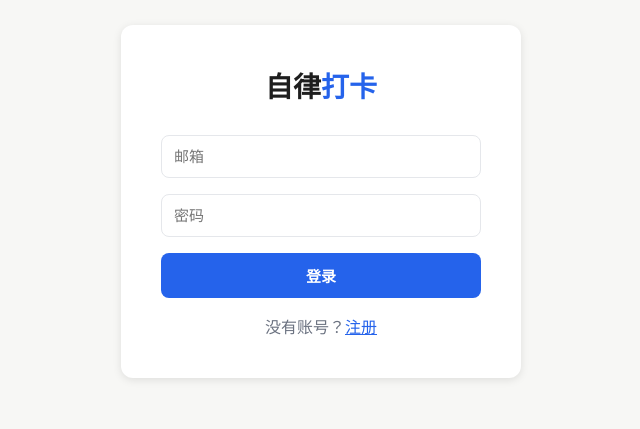
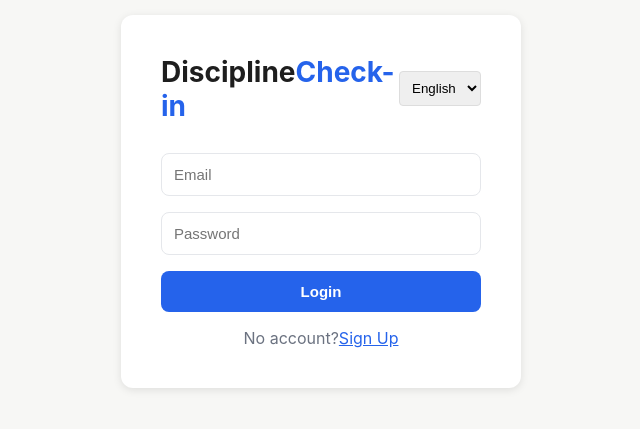
Before and after one commit to Maomingyuan/daily-discipline, a Vue app: page /auth in a window 1280 px wide. Shown: the part 199-628 px from the top of the page, without its empty margins (319-959 px from the left). Built offline with nearby package versions, Linux system fonts and the light colour scheme; no server answers.

Commit message:
fix: add i18n to auth page with language switcher

```diff
--- a/src/i18n/locales/en.json
+++ b/src/i18n/locales/en.json
@@ -20,5 +20,16 @@
   "toast.loginRequired": "Please login first",
   "toast.saveSuccess": "Saved successfully!",
   "toast.updateSuccess": "Updated successfully!",
-  "toast.saveFailed": "Save failed: "
+  "toast.saveFailed": "Save failed: ",
+  "auth.email": "Email",
+  "auth.password": "Password",
+  "auth.loginButton": "Login",
+  "auth.signupButton": "Sign Up",
+  "auth.loggingIn": "Logging in...",
+  "auth.signingUp": "Signing up...",
+  "auth.noAccount": "No account?",
+  "auth.hasAccount": "Already have an account?",
+  "auth.signupSuccess": "Sign up successful! Please check your email",
+  "auth.loginFailed": "Login failed: ",
+  "auth.signupFailed": "Sign up failed: "
 }
--- a/src/i18n/locales/zh.json
+++ b/src/i18n/locales/zh.json
@@ -20,5 +20,16 @@
   "toast.loginRequired": "请先登录后再保存记录",
   "toast.saveSuccess": "保存成功！",
   "toast.updateSuccess": "更新成功！",
-  "toast.saveFailed": "保存失败: "
+  "toast.saveFailed": "保存失败: ",
+  "auth.email": "邮箱",
+  "auth.password": "密码",
+  "auth.loginButton": "登录",
+  "auth.signupButton": "注册",
+  "auth.loggingIn": "登录中...",
+  "auth.signingUp": "注册中...",
+  "auth.noAccount": "没有账号？",
+  "auth.hasAccount": "已有账号？",
+  "auth.signupSuccess": "注册成功！请查收验证邮件",
+  "auth.loginFailed": "登录失败: ",
+  "auth.signupFailed": "注册失败: "
 }
--- a/src/views/AuthView.vue
+++ b/src/views/AuthView.vue
@@ -1,22 +1,25 @@
 <template>
   <div class="auth-container">
     <div class="auth-card">
-      <h1>自律<span>打卡</span></h1>
+      <div class="auth-header">
+        <h1>{{ $t('app.title') }}<span>{{ $t('app.subtitle') }}</span></h1>
+        <LanguageSwitcher />
+      </div>
       <div v-if="mode === 'login'">
-        <input v-model="email" type="email" placeholder="邮箱" />
-        <input v-model="password" type="password" placeholder="密码" />
+        <input v-model="email" type="email" :placeholder="$t('auth.email')" />
+        <input v-model="password" type="password" :placeholder="$t('auth.password')" />
         <button @click="handleLogin" :disabled="loading">
-          {{ loading ? '登录中...' : '登录' }}
+          {{ loading ? $t('auth.loggingIn') : $t('auth.loginButton') }}
         </button>
-        <p>没有账号？<a @click="mode = 'signup'">注册</a></p>
+        <p>{{ $t('auth.noAccount') }}<a @click="mode = 'signup'">{{ $t('auth.signupButton') }}</a></p>
       </div>
       <div v-else>
-        <input v-model="email" type="email" placeholder="邮箱" />
-        <input v-model="password" type="password" placeholder="密码" />
+        <input v-model="email" type="email" :placeholder="$t('auth.email')" />
+        <input v-model="password" type="password" :placeholder="$t('auth.password')" />
         <button @click="handleSignup" :disabled="loading">
-          {{ loading ? '注册中...' : '注册' }}
+          {{ loading ? $t('auth.signingUp') : $t('auth.signupButton') }}
         </button>
-        <p>已有账号？<a @click="mode = 'login'">登录</a></p>
+        <p>{{ $t('auth.hasAccount') }}<a @click="mode = 'login'">{{ $t('auth.loginButton') }}</a></p>
       </div>
     </div>
   </div>
@@ -26,6 +29,8 @@
 import { ref } from 'vue'
 import { useAuthStore } from '@/stores/auth'
 import { useRouter } from 'vue-router'
+import LanguageSwitcher from '@/components/LanguageSwitcher.vue'
+import i18n from '@/i18n'
 
 const authStore = useAuthStore()
 const router = useRouter()
@@ -42,7 +47,7 @@ const handleLogin = async () => {
   if (!error) {
     router.push('/')
   } else {
-    alert('登录失败: ' + error.message)
+    alert(i18n.t('auth.loginFailed') + error.message)
   }
 }
 
@@ -51,9 +56,9 @@ const handleSignup = async () => {
   const { error } = await authStore.signUp(email.value, password.value)
   loading.value = false
   if (!error) {
-    alert('注册成功！请查收验证邮件')
+    alert(i18n.t('auth.signupSuccess'))
   } else {
-    alert('注册失败: ' + error.message)
+    alert(i18n.t('auth.signupFailed') + error.message)
   }
 }
 </script>
@@ -76,10 +81,16 @@ const handleSignup = async () => {
   max-width: 400px;
 }
 
+.auth-header {
+  display: flex;
+  justify-content: space-between;
+  align-items: center;
+  margin-bottom: 30px;
+}
+
 h1 {
-  text-align: center;
-  margin-bottom: 30px;
   font-size: 28px;
+  margin: 0;
 }
 
 h1 span {
```
